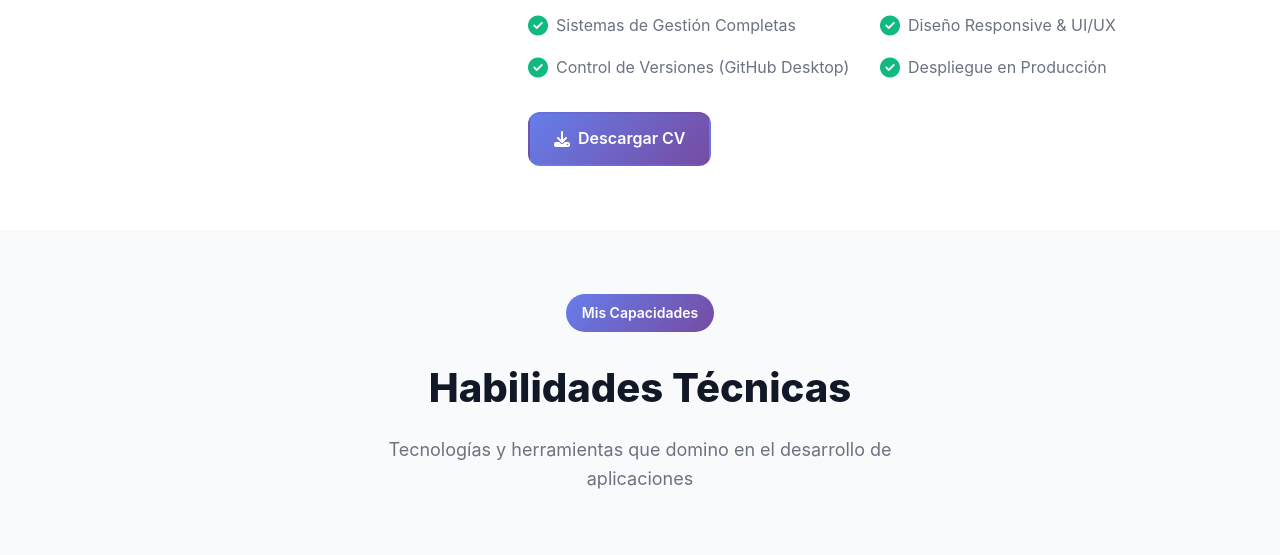
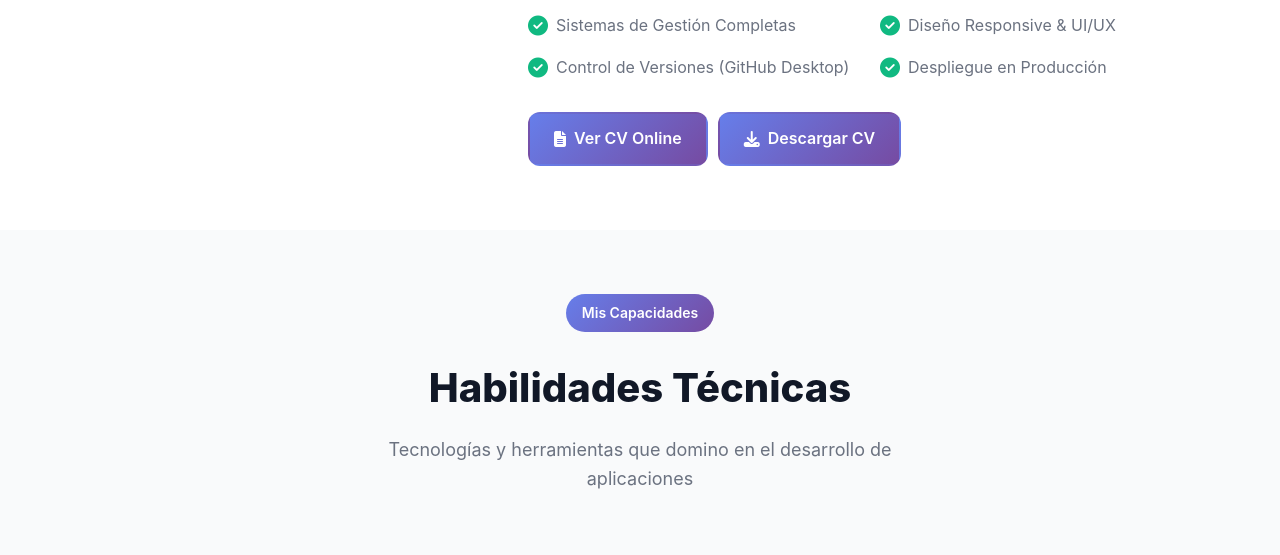
Before and after one commit to Valentindg2506/Portafolio, a plain HTML site: page index.html in a window 1280 px wide. Shown: the part 1734-2289 px from the top of the page. Drawn offline with Linux system fonts and the light colour scheme.

Commit message:
Update index.html

```diff
--- a/index.html
+++ b/index.html
@@ -187,7 +187,9 @@
                             <span>Despliegue en Producción</span>
                         </div>
                     </div>
-                    <a href="assets/CV.Valentin Antonio De Gennaro.pdf" class="btn btn-primary" download>
+                    <a href ="https://cv.valentindg.com" class="btn btn-primary" target="_blank" style="margin-left: 0px;">
+                        <i class="fas fa-file-alt"></i> Ver CV Online
+                    <a href="assets/CV.Valentin Antonio De Gennaro.pdf" class="btn btn-primary" download style="margin-left: 10px;">
                         <i class="fas fa-download"></i> Descargar CV
                     </a>
                 </div>
@@ -717,7 +719,7 @@
                             </div>
                             <div class="contact-details">
                                 <h4>Email</h4>
-                                <a href="mailto:contacto@ejemplo.com">contacto@ejemplo.com</a>
+                                <a href="mailto:info@valentindg.com">info@valentindg.com</a>
                             </div>
                         </div>
 
```
